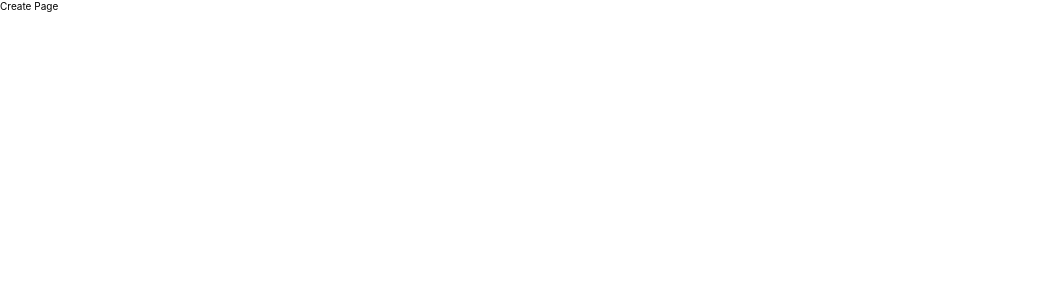
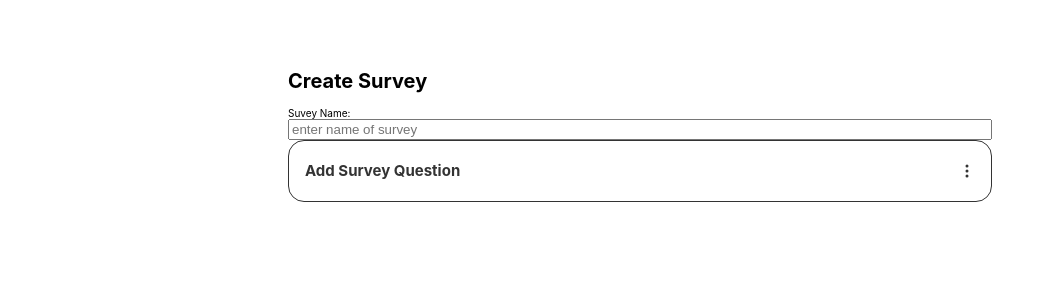
Before and after one commit to asendice/survey, a React (Create React App) app: page /create in a window 1280 px wide. Shown: the top 300 px of the page, without its empty margins (0-1055 px from the left). Built offline with nearby package versions, Linux system fonts and the light colour scheme.

Commit message:
create survey rough

```diff
--- a/package.json
+++ b/package.json
@@ -8,6 +8,7 @@
     "@testing-library/user-event": "^13.5.0",
     "react": "^18.1.0",
     "react-dom": "^18.1.0",
+    "react-icons": "^4.4.0",
     "react-router-dom": "^6.3.0",
     "react-scripts": "5.0.1",
     "web-vitals": "^2.1.4"
--- a/src/components/create-page/Create.js
+++ b/src/components/create-page/Create.js
@@ -1,7 +1,13 @@
+import classes from "./create.module.css";
+import CreateForm from "./create-form";
+
 function Create() {
 
   return (
-    <div>Create Page</div>
+    <div className={classes.container}>
+      <CreateForm />
+
+    </div>
   )
 }
 
--- a/src/components/create-page/Create.module.css
+++ b/src/components/create-page/Create.module.css
@@ -0,0 +1,7 @@
+.container {
+  width: 100vw;
+  height: 100vh;
+  display: flex;
+  align-items: center;
+  justify-content: center;
+}
--- /dev/null
+++ b/src/components/create-page/add-question.js
@@ -0,0 +1,28 @@
+import classes from "./add-question.module.css";
+import { useState } from "react";
+import { BsThreeDotsVertical } from "react-icons/bs";
+
+function AddQuestion() {
+  const [open, setOpen] = useState(false);
+  const [title, setTitle] = useState("");
+  const [type, setType] = useState("");
+  return (
+    <div className={classes.container} onClick={() => setOpen(!open)}>
+      <div className={classes.title}>
+        <h2>Add Survey Question</h2>
+        <BsThreeDotsVertical className={classes.icon} />
+      </div>
+
+      {open && (
+        <div className={classes.openContainer}>
+          <div className={classes.options}>
+            <label>Tile of Question:</label>
+            <input onChange={(e) => setTitle(e.target.value)} />
+          </div>
+        </div>
+      )}
+    </div>
+  );
+}
+
+export default AddQuestion;
--- /dev/null
+++ b/src/components/create-page/add-question.module.css
@@ -0,0 +1,27 @@
+.container {
+  width: 100%;
+  height: 100%;
+  padding: .5rem 1rem;
+  display: flex;
+  flex-direction: column;
+  align-items: center;
+  border: solid 1px #333;
+  border-radius: 1rem;
+  color: #333;
+}
+
+.title {
+  width: 100%;
+  display: flex;
+  align-items: center;
+  justify-content: space-between;
+}
+
+.container:hover {
+  cursor: pointer;
+}
+
+.icon {
+  font-size: 1rem;
+  color: #333;
+}
--- /dev/null
+++ b/src/components/create-page/create-form.js
@@ -0,0 +1,20 @@
+import classes from "./create-form.module.css";
+import { useState } from "react";
+import AddQuestion from "./add-question";
+
+function CreateForm(){
+  const [ name, setName ] = useState("");
+  const [ questions, setQuestions ] = useState([]);
+  return (
+    <div className={classes.container}>
+      <h1 className={classes.title}>Create Survey</h1>
+      <form className={classes.form}>
+        <label>Suvey Name:</label>
+        <input type="text" placeholder="enter name of survey" />
+        <AddQuestion />
+      </form>
+    </div>
+  )
+}
+
+export default CreateForm;
--- /dev/null
+++ b/src/components/create-page/create-form.module.css
@@ -0,0 +1,10 @@
+.container {
+  width: 60%;
+  height: 90%;
+  padding: 1rem 2rem;
+}
+
+.form {
+  display: flex;
+  flex-direction: column;
+}
```
Also changed, not shown: 1 other file (tests, documents, lock files or other folders).
